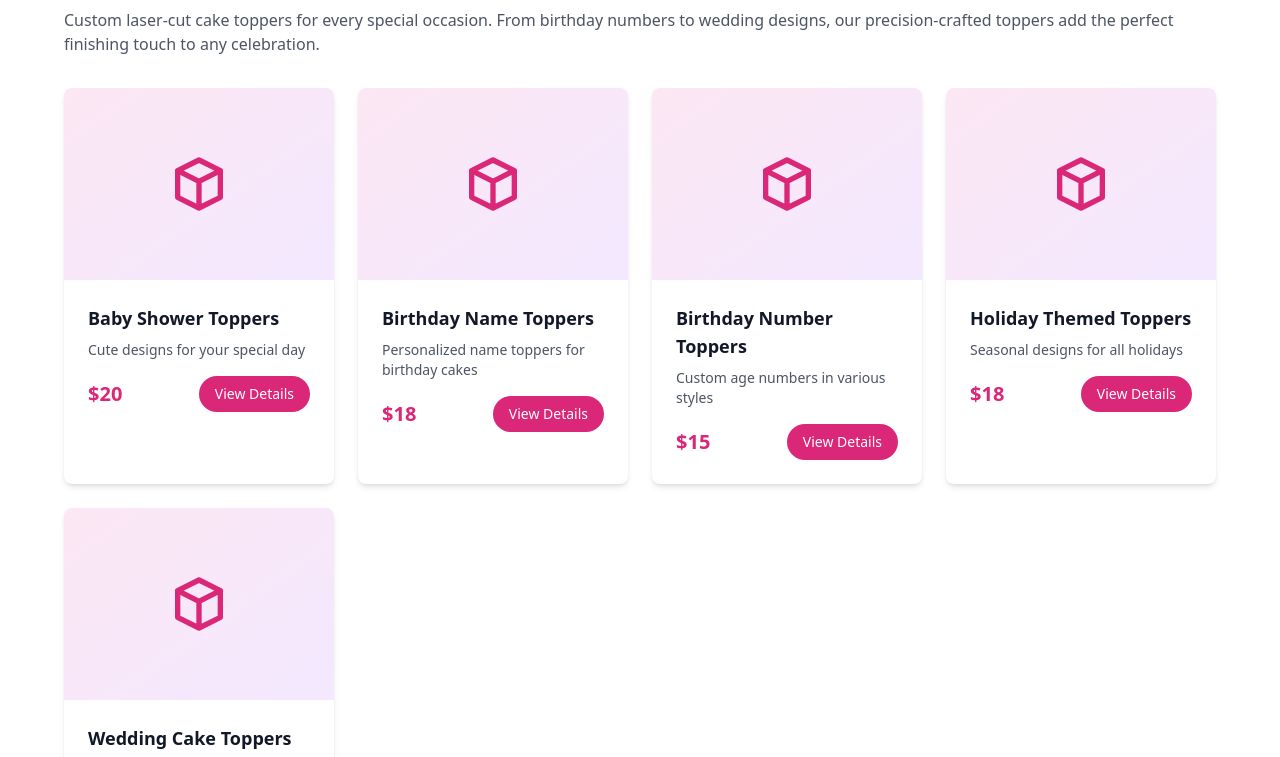
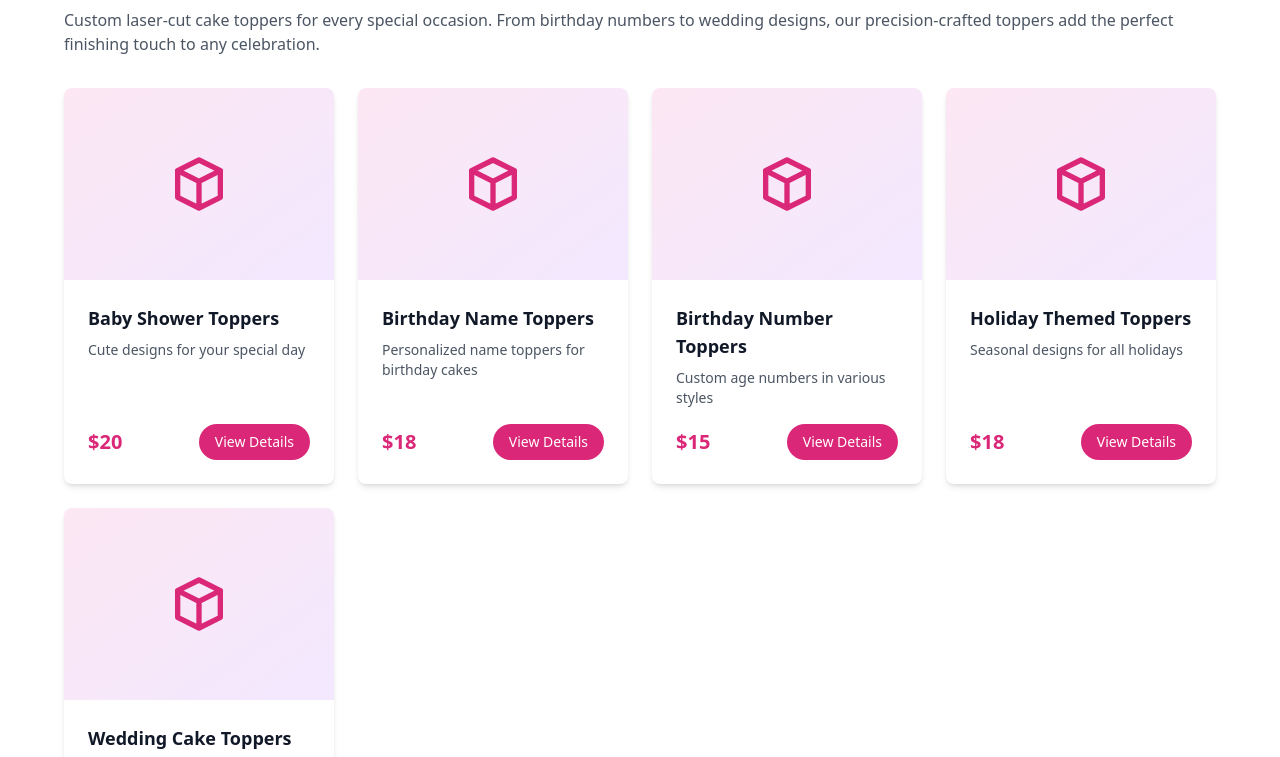
Before and after one commit to Candy-Beam/Site, an Astro site: page /products in a window 1280 px wide. Shown: the part 500-1257 px from the top of the page. Built offline with nearby package versions, Linux system fonts and the light colour scheme; Astro itself is replaced by a stand-in of ours.

Commit message:
fix(products): align price and button at bottom of ProductCard
- Add flex properties to card wrapper and content div
- Add flex-1 to description to push price/button to bottom
- Ensures consistent alignment regardless of description length

```diff
--- a/src/components/ProductCard.astro
+++ b/src/components/ProductCard.astro
@@ -9,7 +9,7 @@ export interface Props {
 const { product, categoryIndex = 0 } = Astro.props;
 ---
 
-<div class="bg-white rounded-lg shadow-md hover:shadow-xl transition-shadow overflow-hidden">
+<div class="bg-white rounded-lg shadow-md hover:shadow-xl transition-shadow overflow-hidden flex flex-col h-full">
   <div class={`h-48 flex items-center justify-center ${
     categoryIndex === 0 ? 'bg-gradient-to-br from-pink-100 to-purple-100' :
     categoryIndex === 1 ? 'bg-gradient-to-br from-purple-100 to-pink-100' :
@@ -23,9 +23,9 @@ const { product, categoryIndex = 0 } = Astro.props;
       <path stroke-linecap="round" stroke-linejoin="round" stroke-width="2" d="M20 7l-8-4-8 4m16 0l-8 4m8-4v10l-8 4m0-10L4 7m8 4v10M4 7v10l8 4"></path>
     </svg>
   </div>
-  <div class="p-6">
+  <div class="p-6 flex flex-col flex-1">
     <h3 class="text-lg font-semibold text-gray-900 mb-2">{product.data.name}</h3>
-    <p class="text-sm text-gray-600 mb-4">{product.data.shortDescription}</p>
+    <p class="text-sm text-gray-600 mb-4 flex-1">{product.data.shortDescription}</p>
     <div class="flex items-center justify-between">
       <span class="text-xl font-bold text-pink-600">{product.data.price}</span>
       <a
```
